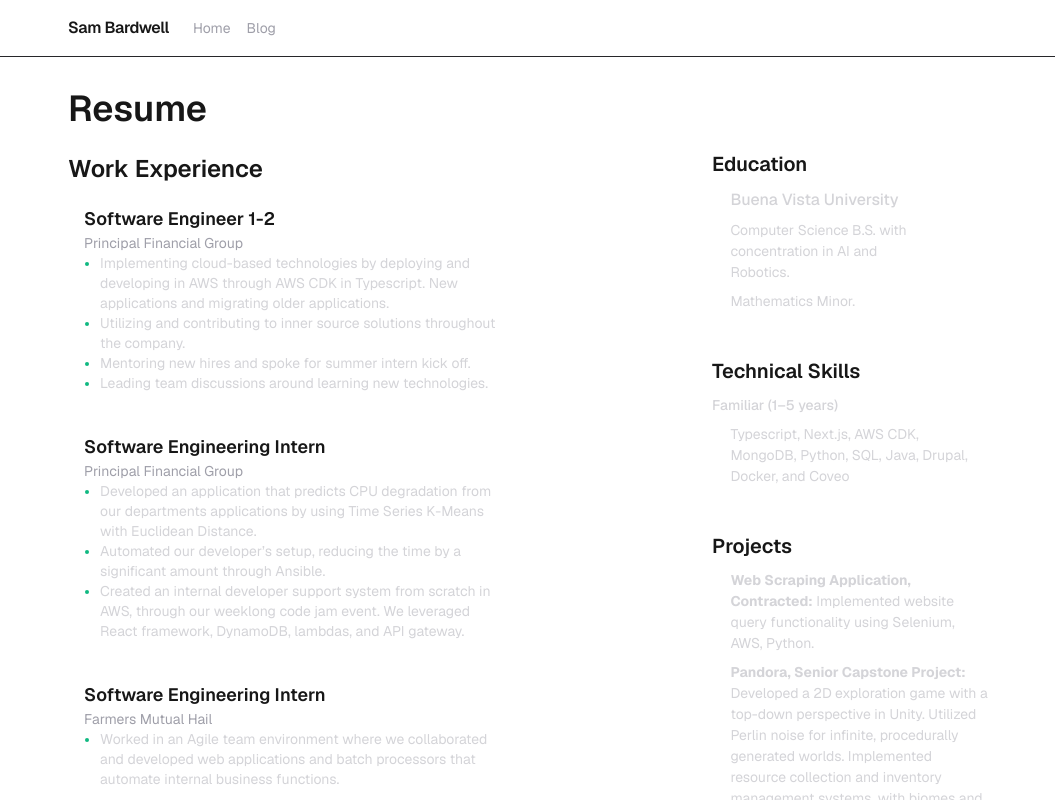
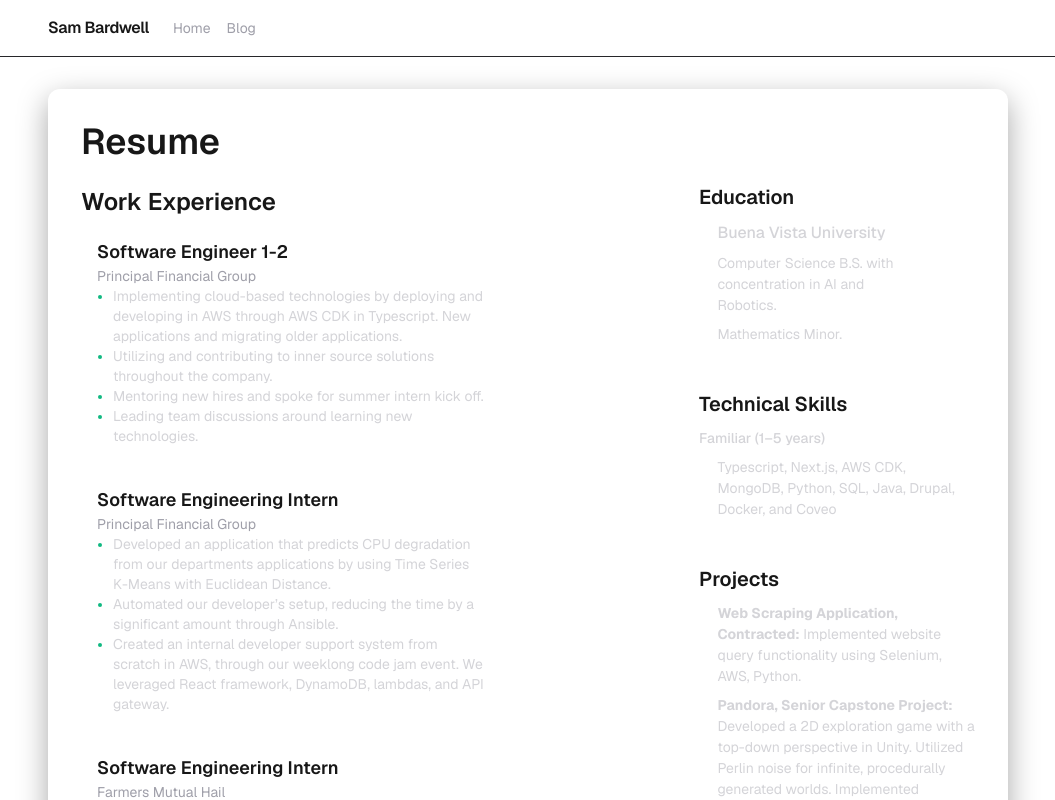
Before and after one commit to SamBardwell/sambardwell, a Next.js app in the folder sambardwell-site/: page /resume in a window 1280 px wide. Shown: the top 800 px of the page, without its empty margins (112-1167 px from the left). Built offline with nearby package versions, Linux system fonts and the light colour scheme.

Commit message:
Redesign of resume page
Made resume page to reflect actual page if you were to view it in word or google docs, I thought that it would be neat

```diff
--- a/sambardwell-site/src/app/globals.css
+++ b/sambardwell-site/src/app/globals.css
@@ -6,8 +6,7 @@
   :root {
     --background: #ffffff;
     --foreground: #171717;
-    --site-max: 960px;
-    --site-x: 1.25rem;
+    --site-max: clamp(960px, 75vw, 1440px);
   }
 
   @media (prefers-color-scheme: dark) {
@@ -21,6 +20,10 @@
     background: var(--background);
     color: var(--foreground);
     font-family: var(--font-geist-sans), system-ui, sans-serif;
+  }
+
+   html {
+    scrollbar-gutter: stable both-edges;
   }
 }
 
--- a/sambardwell-site/src/app/resume/page.tsx
+++ b/sambardwell-site/src/app/resume/page.tsx
@@ -13,7 +13,7 @@ export default function ResumePage() {
   } as React.CSSProperties;
 
   return (
-    <div className="site-container">
+    <div className="resume-paper">
       <div className="resume-grid gap-8" style={layoutVars}>
         <section className="resume-main">
           <h1 className="text-4xl font-semibold mb-6">Resume</h1>
--- a/sambardwell-site/src/app/resume/resume.css
+++ b/sambardwell-site/src/app/resume/resume.css
@@ -8,6 +8,21 @@
 }
 .resume-main{ padding-right:0.75rem; }
 .resume-side{ margin-left:0; }
+
+.resume-paper {
+  --resume-paper-w: 960px;
+  --resume-paper-pad: 2rem;
+
+  margin-inline: auto;
+  inline-size: min(100%, var(--resume-paper-w));
+  padding: var(--resume-paper-pad);
+
+  border-radius: 12px;
+  border: 1px solid rgba(255,255,255,0.12);
+  box-shadow: 0 10px 30px rgba(0,0,0,0.35);
+  background: transparent;
+}
+
 
 /* Timeline rows */
 .resume-item{ display:grid; grid-template-columns:1fr 140px; gap:1rem; padding:1.25rem 0; align-items:start; }
@@ -47,6 +62,11 @@
 .education-entry{ display:grid; grid-template-columns:1fr auto; gap:1.5rem; align-items:baseline; position:relative; }
 .education-year{ color:rgba(255,255,255,.35); font-weight:600; font-size:.95rem; padding-top:0; white-space:nowrap; }
 
+/* tighten padding on narrow screens */
+@media (max-width: 700px) {
+  .resume-paper { padding: 1rem; border-radius: 10px; }
+}
+
 /* Responsive collapse */
 @media (max-width:900px){
   .resume-grid{ grid-template-columns:1fr; gap:1.1rem; }
@@ -83,3 +103,13 @@
   .resume-grid{ grid-template-columns:1fr 320px; gap:1rem; }
   .education-year{ color:#555; }
 }
+
+@media print {
+  .resume-paper {
+    inline-size: 8.5in;           /* Letter width */
+    padding: 0.5in;
+    border: none;
+    box-shadow: none;
+    background: white;
+  }
+}
--- a/sambardwell-site/src/components/blog/blog-grid.tsx
+++ b/sambardwell-site/src/components/blog/blog-grid.tsx
@@ -42,7 +42,7 @@ export function BlogGrid({ initialPosts, filterOptions }: BlogGridProps) {
   return (
     <main className="site-container flex flex-col gap-6">
       <FiltersBar types={filterOptions.types} energies={filterOptions.energies} />
-      <div className="grid items-stretch gap-4 grid-cols-[repeat(auto-fill,minmax(11rem,1fr))]">
+      <div className="grid items-stretch gap-2 grid-cols-[repeat(auto-fill,minmax(11rem,1fr))]">
         {filtered.map((p) => (
           <PostCard key={p.slug} post={p} />
         ))}
--- a/sambardwell-site/src/components/resume/sidebar.tsx
+++ b/sambardwell-site/src/components/resume/sidebar.tsx
@@ -6,7 +6,7 @@ export function Sidebar() {
       <section className="resume-side-block">
         <h4 className="resume-side-heading">Education</h4>
         <div className="education-entry">
-          <div className="side-rail-wrap pr-4">
+          <div className="side-rail-wrap">
             <span className="side-rail" aria-hidden />
             <div className="resume-side-body space-y-2">
               <div className="font-medium text-base">Buena Vista University</div>
```
